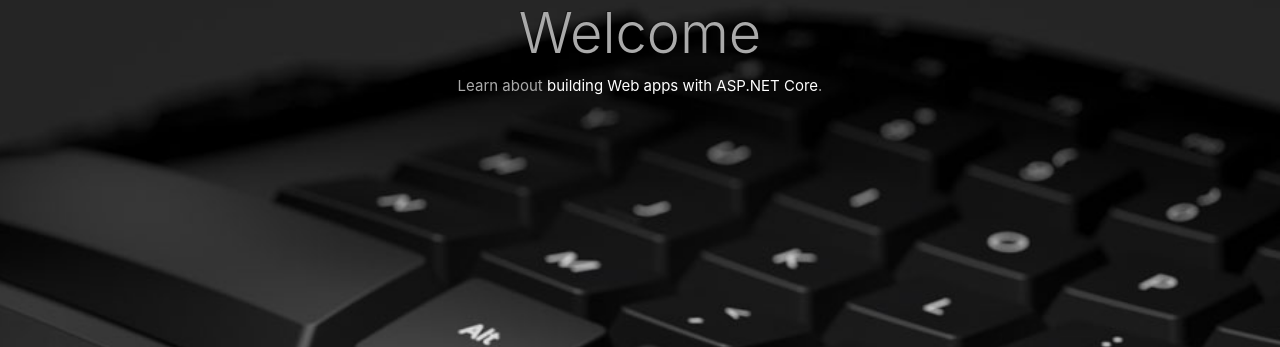
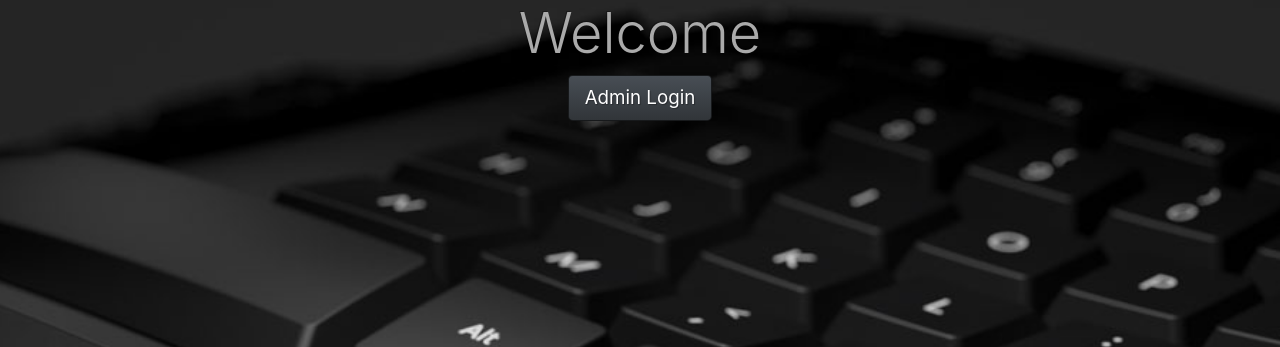
Before and after one commit to Kajebabz/ElgigantenProjekt, an ASP.NET Core app: page / in a window 1280 px wide. Shown: the part 73-420 px from the top of the page. Run offline with ASP.NET Core 8, Linux system fonts and the light colour scheme; style sheets or scripts are compiled from the project's sources; some libraries are stand-ins or nearby versions.

Commit message:
Update Index.cshtml

```diff
--- a/Elgiganten/Elgiganten/Pages/Index.cshtml
+++ b/Elgiganten/Elgiganten/Pages/Index.cshtml
@@ -6,5 +6,6 @@
 
 <div class="text-center">
     <h1 class="display-4">Welcome</h1>
-    <p>Learn about <a href="https://docs.microsoft.com/aspnet/core">building Web apps with ASP.NET Core</a>.</p>
+
+    <a href="/Item/GetAllItems" class="btn btn-primary btn-lg">Admin Login</a>
 </div>
```
